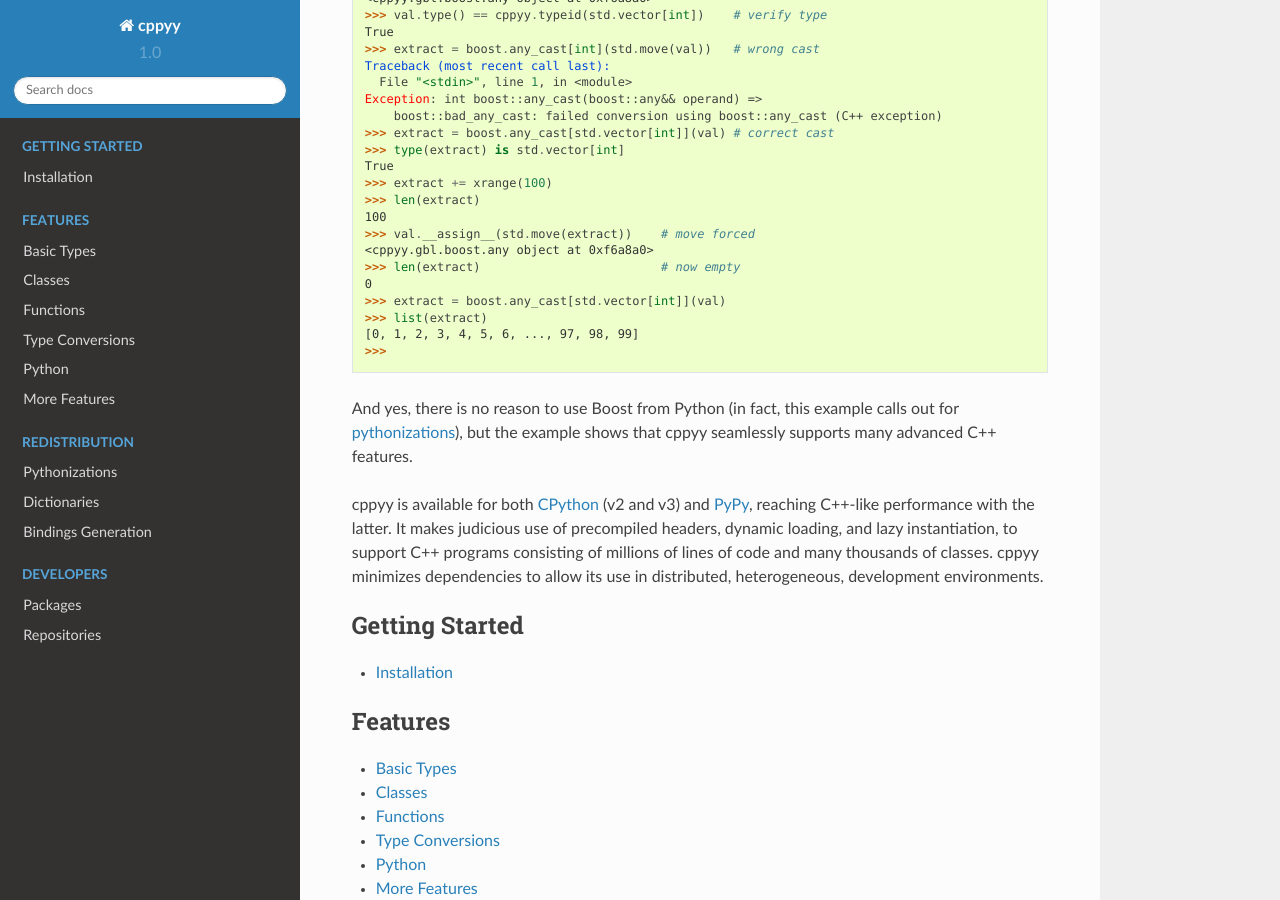
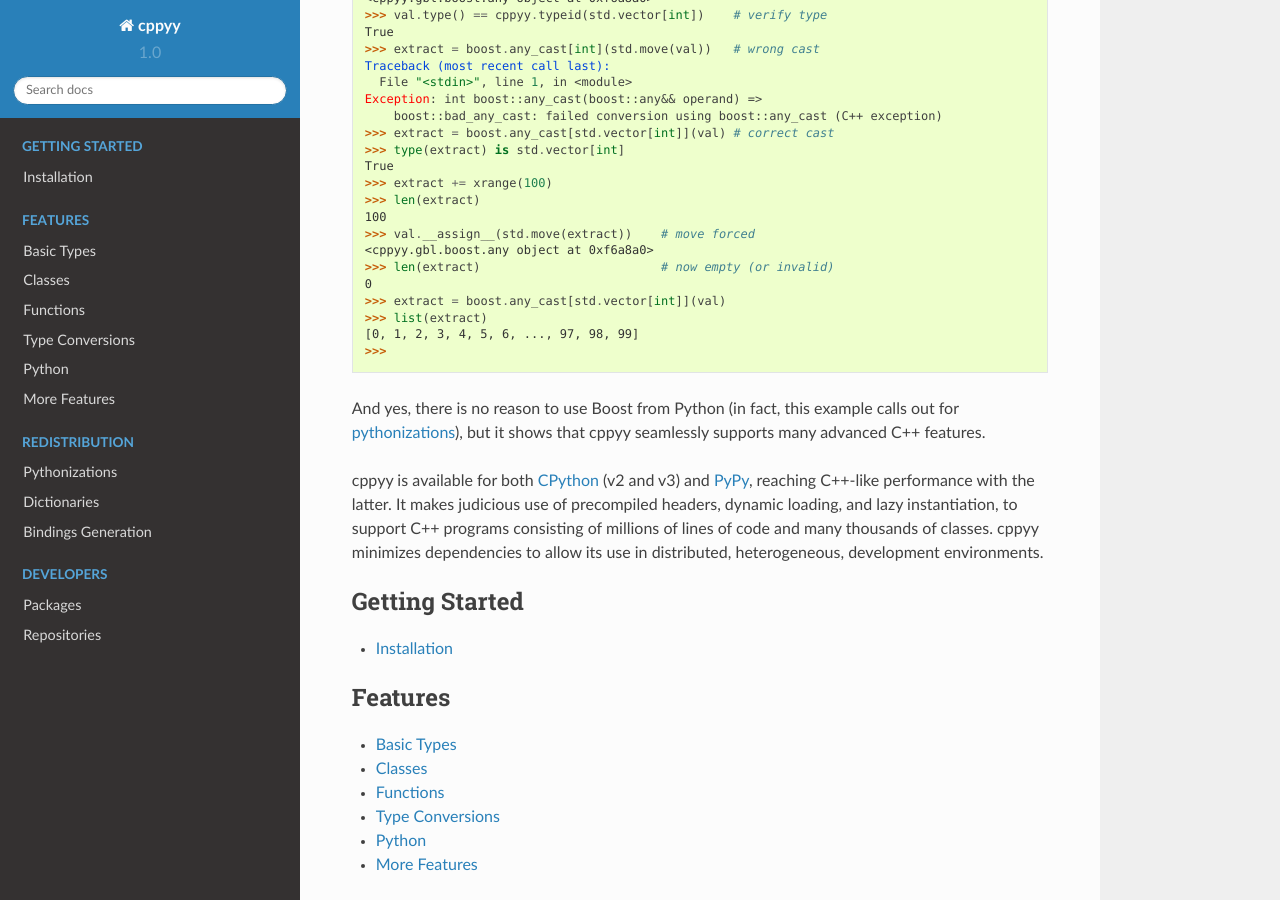
Before and after one commit to wlav/cppyy, a Sphinx documentation site: the page built from doc/source/index.rst, in a window 1280 px wide and 900 px high, scrolled down 975 px. Built offline with Sphinx 7.4.7 and the Read the Docs theme 2.0.0, drawn with Linux system fonts in a browser that asks for light colours.

```diff
--- a/doc/source/index.rst
+++ b/doc/source/index.rst
@@ -69,7 +69,7 @@ and heavy use of templates:
    100
    >>> val.__assign__(std.move(extract))    # move forced
    <cppyy.gbl.boost.any object at 0xf6a8a0>
-   >>> len(extract)                         # now empty
+   >>> len(extract)                         # now empty (or invalid)
    0
    >>> extract = boost.any_cast[std.vector[int]](val)
    >>> list(extract)
@@ -77,8 +77,8 @@ and heavy use of templates:
    >>>
 
 And yes, there is no reason to use Boost from Python (in fact, this example
-calls out for :doc:`pythonizations <pythonizations>`),  but the example shows
-that cppyy seamlessly supports many advanced C++ features.
+calls out for :doc:`pythonizations <pythonizations>`), but it shows that
+cppyy seamlessly supports many advanced C++ features.
 
 cppyy is available for both `CPython`_ (v2 and v3) and `PyPy`_, reaching
 C++-like performance with the latter.
```
Also changed, not shown: 4 other files.
